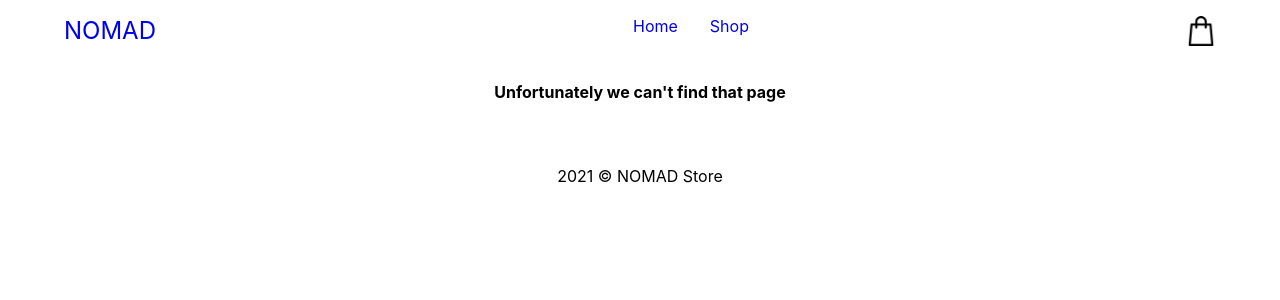
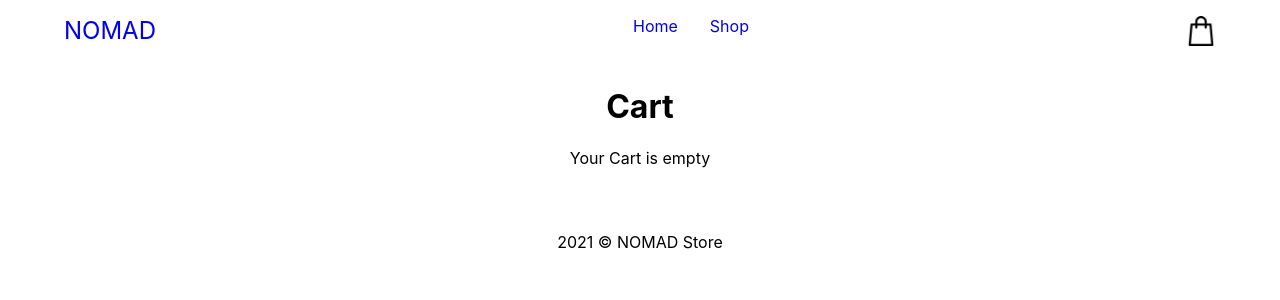
Before and after one commit to yoshi0701/react-ecomm-stripe, a React (Create React App) app: page /cart in a window 1280 px wide. Shown: the top 300 px of the page. Built offline with nearby package versions, Linux system fonts and the light colour scheme.

Commit message:
feat: cart-item and cart-page updated and cart-icon also updated with style

```diff
--- a/src/App.js
+++ b/src/App.js
@@ -3,6 +3,7 @@
 import NotFound from './components/not-found';
 import Shop from './components/page/shop/shop';
 import SingleProduct from './components/single-product/single-product';
+import CartPage from './components/page/cart-page/cart-page';
 import './App.scss';
 
 
@@ -13,6 +14,7 @@
         <Route exact path='/' component={HomePage} />
         <Route path='/shop' component={Shop} />
         <Route path='/product/:id' component={SingleProduct} />
+        <Route path='/cart' component={CartPage} />
         <Route path='*' component={NotFound} />
       </Switch>
     </div>
--- a/src/components/cart-icon/cart-icon.jsx
+++ b/src/components/cart-icon/cart-icon.jsx
@@ -1,12 +1,13 @@
 import React, { useContext} from 'react';
+import { withRouter} from 'react-router-dom';
 import shoppingBag from '../../assets/shopping-bag.png';
 import { CartContext } from '../../context/cart-context';
 import './cart-icon.styles.scss';
 
-const CartIcon = () => {
+const CartIcon = ({history}) => {
   const { itemCount, cartItems } = useContext(CartContext);
   return (
-    <div className='cart-container'>
+    <div className='cart-container' onClick={() => history.push('/cart')}>
       <img src={shoppingBag} alt='shopping-cart-icon' />
       {
         itemCount > 0 ? <span className='cart-count'> { itemCount } </span> : null
@@ -15,4 +16,4 @@
   )
 }
 
-export default CartIcon;
+export default withRouter(CartIcon);
--- a/src/components/page/cart-page/cart-page.jsx
+++ b/src/components/page/cart-page/cart-page.jsx
@@ -0,0 +1,32 @@
+import React, {useContext} from 'react';
+import { CartContext} from '../../../context/cart-context';
+import Layout from '../../shared/layout';
+import CartItem from './cart-item';
+import './cart-page.styles.scss';
+
+
+const CartPage = () => {
+  const { cartItems, itemCount, total, } = useContext(CartContext);
+  return (
+    <Layout>
+      <>
+        <h1>Cart</h1>
+        {
+          cartItems.length === 0 ?<div className='empty-cart'>Your Cart is empty</div>
+          :
+          <>
+            <div className='cart-page'>
+              <div className='cart-item-container'>
+                {
+                  cartItems.map(item => <CartItem {...item} key={item.id} />)
+                }
+              </div>
+            </div>
+          </>
+        }
+      </>
+    </Layout>
+  );
+}
+
+export default CartPage;
--- a/src/components/page/cart-page/cart-page.styles.scss
+++ b/src/components/page/cart-page/cart-page.styles.scss
@@ -1,3 +1,7 @@
+h1, .empty-cart {
+  text-align: center;
+}
+
 .cart-item {
   text-align: center;
   border: 1px solid #ccc;
@@ -41,6 +45,10 @@
   }
 
   @media(min-width: 1024px) {
+    .cart-page {
+      display: flex;
+      justify-content: center;
+    }
     .cart-item {
       display: flex;
       justify-content: space-between;
```
Also changed, not shown: src/components/page/cart-page/cart-item.jsx (renamed from src/components/page/cart-page/cart-items.jsx).
